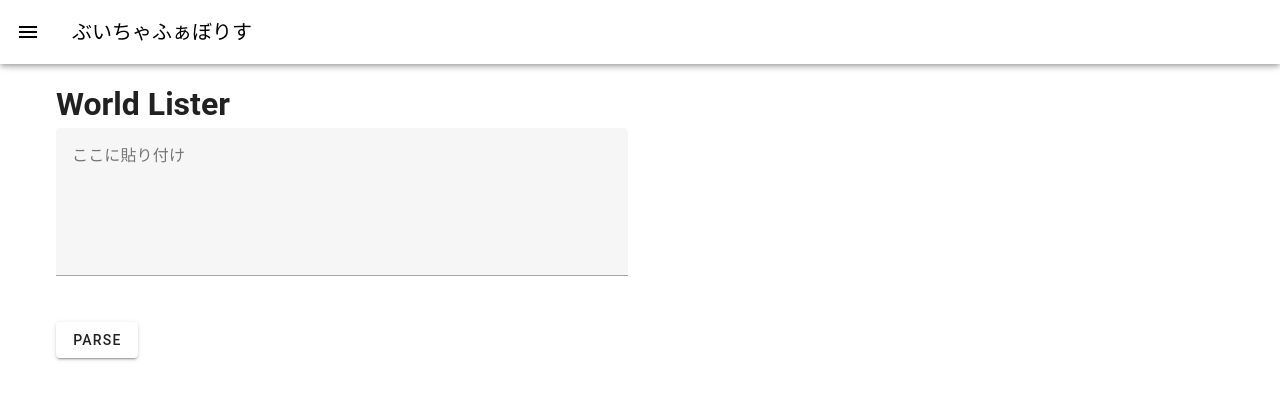
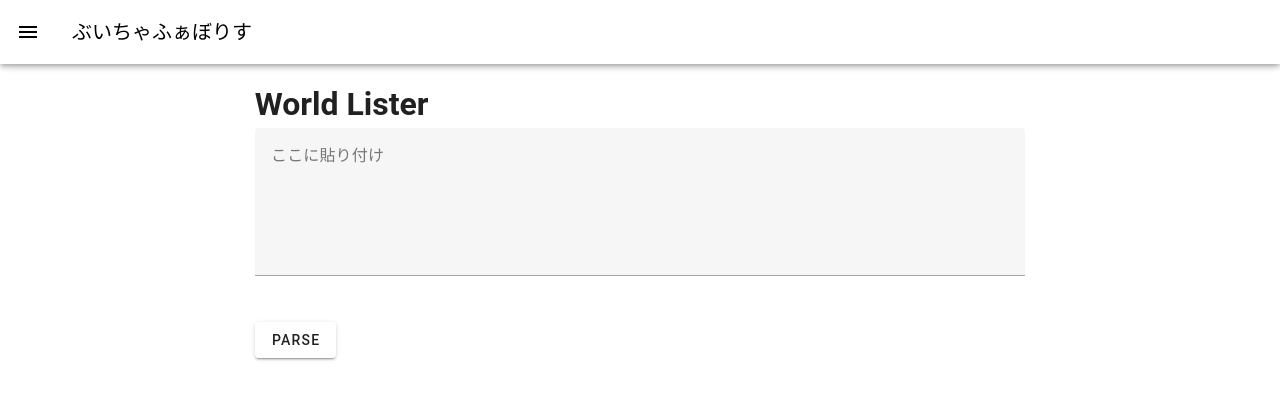
Before and after one commit to yukke271/VRCFavoLister, a Nuxt app in the folder nuxt/app/VRCFavoLister/: page /parser/world in a window 1280 px wide. Shown: the top 400 px of the page. Built offline with nearby package versions, Linux system fonts and the light colour scheme.

Commit message:
update page,fix layout

```diff
--- a/nuxt/app/VRCFavoLister/pages/parser/world.vue
+++ b/nuxt/app/VRCFavoLister/pages/parser/world.vue
@@ -1,7 +1,7 @@
 <template>
   <v-container>
     <v-row justify="center">
-      <v-col cols="12" sm="10" md="8" lg="6">
+      <v-col cols="12" sm="10" md="8" lg="8">
         <h1>World Lister</h1>
         <v-textarea
           v-model="worlds"
@@ -12,9 +12,16 @@
         <v-btn @click="parseWorlds">parse</v-btn>
       </v-col>
 
-      <v-col cols="12" sm="10" md="8" lg="6">
+      <v-col cols="12" sm="10" md="8" lg="8">
         <v-row justify="center">
-          <v-col v-for="world in worldsList" :key="world.id" cols="6">
+          <v-col
+            v-for="world in worldsList"
+            :key="world.id"
+            cols="12"
+            sm="6"
+            md="4"
+            lg="4"
+          >
             <ParserWorldCard :world="world" />
           </v-col>
         </v-row>
```
